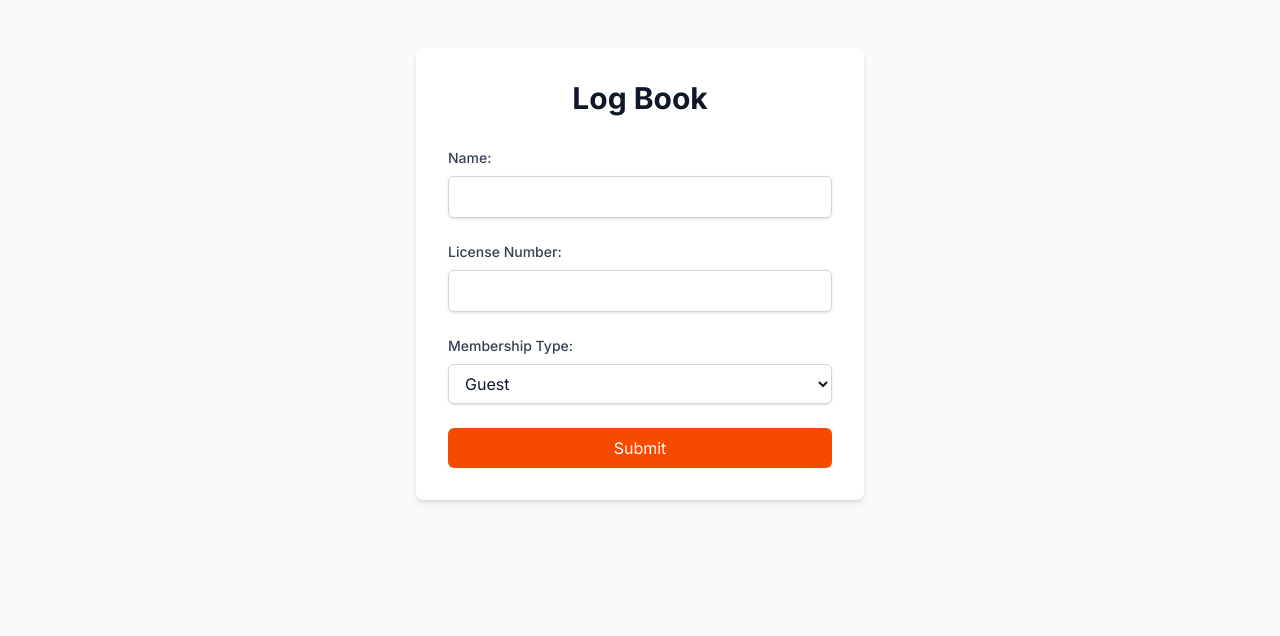
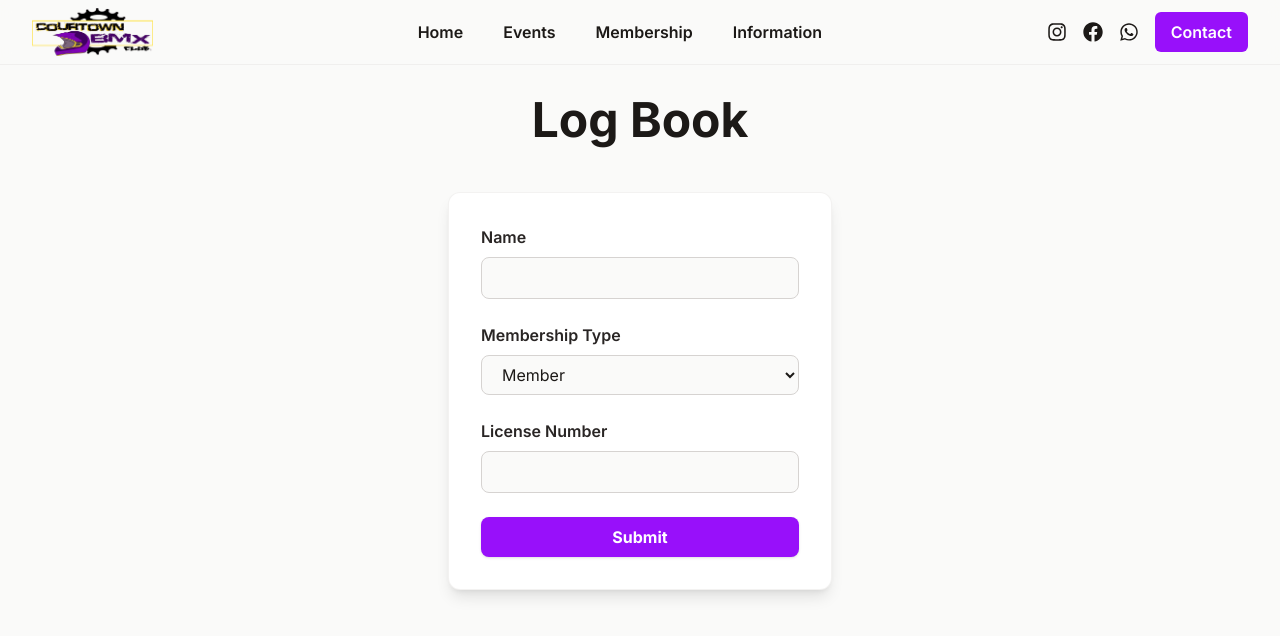
Before and after one commit to Beroris/courtownbmxclub, a Next.js app: page /log-book in a window 1280 px wide. Shown: the top 636 px of the page. Built offline with nearby package versions, Linux system fonts and the light colour scheme; no server answers.

Commit message:
Changed some parts of the carousel and worked on the log-book page

```diff
--- a/src/app/information/page.tsx
+++ b/src/app/information/page.tsx
@@ -41,6 +41,7 @@ export default function Information() {
 							<a
 								href="https://www.instagram.com/courtownbmx/"
 								className="text-purple-400 hover:text-yellow-400 transition-colors"
+								target="_blank"
 							>
 								Click Here
 							</a>
@@ -50,6 +51,7 @@ export default function Information() {
 							<a
 								href="https://www.facebook.com/people/Courtown-BMX/61559028380966/"
 								className="text-purple-400 hover:text-yellow-400 transition-colors"
+								target="_blank"
 							>
 								Click Here
 							</a>
@@ -59,6 +61,7 @@ export default function Information() {
 							<a
 								href="https://chat.whatsapp.com/I28VDPqtCbbIId4dubFHzK"
 								className="text-purple-400 hover:text-yellow-400 transition-colors"
+								target="_blank"
 							>
 								Click Here
 							</a>
--- a/src/app/log-book/page.tsx
+++ b/src/app/log-book/page.tsx
@@ -2,11 +2,13 @@
 
 import React, { useState } from "react";
 import { supabase } from "@/lib/supabaseClient";
+import Navigation from "../components/Navigation";
 
 export default function LogPage() {
 	const [name, setName] = useState("");
 	const [licenseNumber, setLicenseNumber] = useState("");
-	const [membershipType, setMembershipType] = useState("guest");
+	const [membershipType, setMembershipType] = useState("member");
+	const [paymentMethod, setPaymentMethod] = useState("online");
 	const [message, setMessage] = useState("");
 
 	const handleSubmit = async (e: React.FormEvent) => {
@@ -14,31 +16,13 @@ export default function LogPage() {
 		setMessage("");
 
 		try {
-			const res = await fetch(
-				`https://67d59417286fdac89bbfc0e0.mockapi.io/license-numbers?license_number=${licenseNumber}`
-			);
-
-			if (!res.ok) {
-				throw new Error(`Failed to fetch from MockAPI: ${res.statusText}`);
-			}
-
-			const dataFromMock = await res.json();
-
-			// If Option B (fetching all), you'd filter:
-			// const validLicense = dataFromMock.find((item: any) => item.license_number === licenseNumber);
-
-			// If Option A, dataFromMock should be an array of matching items. If it's empty, there's no match.
-			if (!Array.isArray(dataFromMock) || dataFromMock.length === 0) {
-				setMessage("Error: Invalid license number");
-				return;
-			}
-
-			// 2) If valid, proceed to insert into Supabase
+			// Directly insert into Supabase (no MockAPI check)
 			const { data, error } = await supabase.from("log_entries").insert([
 				{
 					name,
-					license_number: licenseNumber,
+					license_number: membershipType === "member" ? licenseNumber : null,
 					membership_type: membershipType,
+					payment_method: requiresPayment ? paymentMethod : null,
 				},
 			]);
 
@@ -47,77 +31,145 @@ export default function LogPage() {
 				return;
 			}
 
-			// 3) Clear the form
+			// Clear the form
 			setName("");
 			setLicenseNumber("");
 			setMembershipType("guest");
+			setPaymentMethod("online");
 			setMessage("Log entry saved successfully!");
 		} catch (err: any) {
 			setMessage(`Error: ${err.message}`);
 		}
 	};
 
+	const handlePayment = () => {
+		// Placeholder for payment functionality
+		if (paymentMethod === "cash") {
+			setMessage("Please pay €5 in cash to staff member.");
+		} else {
+			setMessage("Online payment functionality coming soon!");
+		}
+	};
+
+	const requiresPayment = membershipType === "guest";
+
 	return (
-		<div className="min-h-screen bg-gray-50 py-12 px-4 sm:px-6 lg:px-8">
-			<div className="max-w-md mx-auto bg-white p-8 rounded-lg shadow-md">
-				<h1 className="text-3xl font-bold text-gray-900 mb-8 text-center">
-					Log Book
-				</h1>
+		<main className="min-h-screen bg-stone-50 text-stone-900 dark:bg-stone-900 dark:text-stone-50">
+			<Navigation />
 
+			{/* Hero Section with Title */}
+			<div className="pt-24 pb-12">
+				<h1 className="text-5xl font-bold text-center">Log Book</h1>
+			</div>
+
+			{/* Main Content */}
+			<div className="max-w-md mx-auto px-4 sm:px-6 lg:px-8 pb-16">
+				<div className="bg-white dark:bg-stone-800 rounded-xl shadow-lg border border-stone-200/50 dark:border-stone-700/80 p-8">
 					<form onSubmit={handleSubmit} className="space-y-6">
 						<div className="space-y-2">
-						<label className="block text-sm font-medium text-gray-700">
-							Name:
+							<label
+								htmlFor="name"
+								className="block text-base font-semibold text-stone-800 dark:text-stone-100"
+							>
+								Name
 							</label>
 							<input
+								id="name"
 								type="text"
 								value={name}
 								onChange={(e) => setName(e.target.value)}
 								required
-							className="w-full px-3 py-2 border border-gray-300 rounded-md shadow-sm
-                         focus:outline-none focus:ring-2 focus:ring-orange-500
-                         focus:border-orange-500"
+								className="w-full px-4 py-2 rounded-lg border border-stone-300 dark:border-stone-700 bg-stone-50 dark:bg-stone-800 text-stone-900 dark:text-stone-50 focus:outline-none focus:ring-2 focus:ring-yellow-400 focus:border-yellow-400 transition"
 							/>
 						</div>
 
 						<div className="space-y-2">
-						<label className="block text-sm font-medium text-gray-700">
-							License Number:
+							<label
+								htmlFor="membership"
+								className="block text-base font-semibold text-stone-800 dark:text-stone-100"
+							>
+								Membership Type
+							</label>
+							<select
+								id="membership"
+								value={membershipType}
+								onChange={(e) => setMembershipType(e.target.value)}
+								className="w-full px-4 py-2 rounded-lg border border-stone-300 dark:border-stone-700 bg-stone-50 dark:bg-stone-800 text-stone-900 dark:text-stone-50 focus:outline-none focus:ring-2 focus:ring-yellow-400 focus:border-yellow-400 focus-visible:ring-yellow-400 focus-visible:border-yellow-400 transition"
+							>
+								<option value="member">Member</option>
+								<option value="guest">Guest</option>
+							</select>
+						</div>
+
+						{!requiresPayment && (
+							<div className="space-y-2">
+								<label
+									htmlFor="license"
+									className="block text-base font-semibold text-stone-800 dark:text-stone-100"
+								>
+									License Number
 								</label>
 								<input
+									id="license"
 									type="text"
 									value={licenseNumber}
 									onChange={(e) => setLicenseNumber(e.target.value)}
 									required
-							className="w-full px-3 py-2 border border-gray-300 rounded-md shadow-sm
-                         focus:outline-none focus:ring-2 focus:ring-orange-500
-                         focus:border-orange-500"
+									className="w-full px-4 py-2 rounded-lg border border-stone-300 dark:border-stone-700 bg-stone-50 dark:bg-stone-800 text-stone-900 dark:text-stone-50 focus:outline-none focus:ring-2 focus:ring-yellow-400 focus:border-yellow-400 transition"
 								/>
 							</div>
+						)}
 
+						{requiresPayment && (
+							<div className="space-y-4">
+								<div className="bg-yellow-50 dark:bg-yellow-900/20 border border-yellow-200 dark:border-yellow-800 rounded-lg p-4">
+									<h3 className="text-lg font-semibold text-yellow-800 dark:text-yellow-200 mb-2">
+										Payment Required
+									</h3>
+									<p className="text-yellow-700 dark:text-yellow-300 text-sm">
+										{membershipType === "guest"
+											? "Guest fee: €5 (First session is free)"
+											: "Daily fee: €5"}
+									</p>
+								</div>
+
+								{membershipType === "guest" && (
 									<div className="space-y-2">
-						<label className="block text-sm font-medium text-gray-700">
-							Membership Type:
+										<label
+											htmlFor="payment-method"
+											className="block text-base font-semibold text-stone-800 dark:text-stone-100"
+										>
+											Payment Method
 										</label>
 										<select
-							value={membershipType}
-							onChange={(e) => setMembershipType(e.target.value)}
-							className="w-full px-3 py-2 border border-gray-300 rounded-md shadow-sm
-                         focus:outline-none focus:ring-2 focus:ring-orange-500
-                         focus:border-orange-500"
+											id="payment-method"
+											value={paymentMethod}
+											onChange={(e) => setPaymentMethod(e.target.value)}
+											className="w-full px-4 py-2 rounded-lg border border-stone-300 dark:border-stone-700 bg-stone-50 dark:bg-stone-800 text-stone-900 dark:text-stone-50 focus:outline-none focus:ring-2 focus:ring-yellow-400 focus:border-yellow-400 focus-visible:ring-yellow-400 focus-visible:border-yellow-400 transition"
 										>
-							<option value="guest">Guest</option>
-							<option value="daily">Daily</option>
-							<option value="member">Member</option>
-							<option value="yearly">Yearly</option>
+											<option value="online">Online Payment</option>
+											<option value="cash">Pay in Cash</option>
 										</select>
 									</div>
+								)}
+
+								<div className="flex justify-center">
+									<button
+										type="button"
+										onClick={handlePayment}
+										className="max-w-xs w-full bg-green-600 hover:bg-green-700 text-white font-bold py-2 px-4 rounded-lg shadow transition-colors duration-200 focus:outline-none focus:ring-2 focus:ring-offset-2 focus:ring-green-500"
+									>
+										{paymentMethod === "cash"
+											? "Confirm Cash Payment"
+											: "Pay Online"}
+									</button>
+								</div>
+							</div>
+						)}
 
 						<button
 							type="submit"
-						className="w-full bg-orange-600 text-white py-2 px-4 rounded-md
-                       hover:bg-orange-700 focus:outline-none focus:ring-2
-                       focus:ring-offset-2 focus:ring-orange-500 transition-colors duration-200"
+							className="w-full bg-purple-600 hover:bg-purple-700 text-white font-bold py-2 px-4 rounded-lg shadow transition-colors duration-200 focus:outline-none focus:ring-2 focus:ring-offset-2 focus:ring-purple-500"
 						>
 							Submit
 						</button>
@@ -125,10 +177,10 @@ export default function LogPage() {
 
 					{message && (
 						<p
-						className={`mt-4 p-4 rounded-md ${
+							className={`mt-6 p-4 rounded-lg text-center font-semibold text-base transition-all duration-200 ${
 								message.includes("Error")
-								? "bg-red-100 text-red-700"
-								: "bg-green-100 text-green-700"
+									? "bg-red-100 text-red-700 dark:bg-red-900/30 dark:text-red-300"
+									: "bg-green-100 text-green-700 dark:bg-green-900/30 dark:text-green-300"
 							}`}
 						>
 							{message}
@@ -136,5 +188,6 @@ export default function LogPage() {
 					)}
 				</div>
 			</div>
+		</main>
 	);
 }
```
Also changed, not shown: src/app/components/Carousel.tsx (+126 -28 lines). Lines whose indentation alone changed are shown as unchanged.
